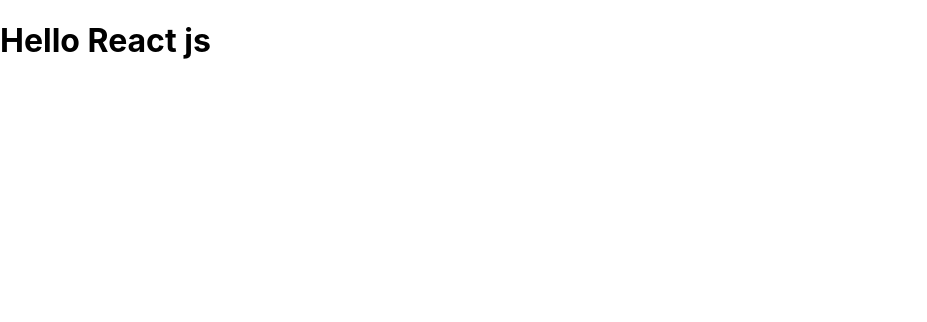
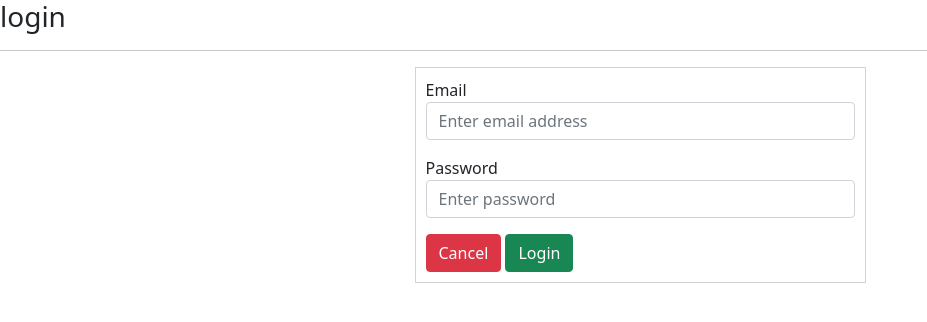
Before and after one commit to zabauk/authapi_frontend, a React (Create React App) app: page / in a window 1280 px wide. Shown: the top 322 px of the page, without its empty margins (0-927 px from the left). Built offline with nearby package versions, Linux system fonts and the light colour scheme.

Commit message:
login frontend is added

```diff
--- a/src/App.css
+++ b/src/App.css
@@ -1,38 +1,4 @@
-.App {
-  text-align: center;
+.custom-card {
+  border: 1px solid rgb(211, 211, 211);
+  padding: 10px;
 }
-
-.App-logo {
-  height: 40vmin;
-  pointer-events: none;
-}
-
-@media (prefers-reduced-motion: no-preference) {
-  .App-logo {
-    animation: App-logo-spin infinite 20s linear;
-  }
-}
-
-.App-header {
-  background-color: #282c34;
-  min-height: 100vh;
-  display: flex;
-  flex-direction: column;
-  align-items: center;
-  justify-content: center;
-  font-size: calc(10px + 2vmin);
-  color: white;
-}
-
-.App-link {
-  color: #61dafb;
-}
-
-@keyframes App-logo-spin {
-  from {
-    transform: rotate(0deg);
-  }
-  to {
-    transform: rotate(360deg);
-  }
-}
--- a/src/App.js
+++ b/src/App.js
@@ -1,8 +1,13 @@
 import './App.css';
+import Login from './components/login'
 
 function App() {
   return (
-    <h1>Hello React js</h1>
+    <div>
+      <h3>login</h3>
+      <hr />
+    <Login />
+    </div>
   );
 }
 
--- /dev/null
+++ b/src/components/login.js
@@ -0,0 +1,45 @@
+import React, {Component} from 'react'
+import 'bootstrap/dist/css/bootstrap.min.css';
+import { Button, FormGroup, Label, Input } from 'reactstrap';
+//class name
+class Login extends Component{
+    // login function
+    dologin=()=>{
+        console.log('login')
+    }
+
+   render(){
+       return(
+           <div className="container">
+               <div className="row justify-content-center">
+                    {/* start col */}
+                    <div className="col-md-5">
+                        <div className="custom-card">
+                        {/* email */}
+                        <FormGroup className="mb-3">
+                            <Label for="email">Email</Label>
+                            <Input type="email" name="email" id="email" placeholder="Enter email address" />
+                        </FormGroup>
+                        {/* end email */}
+                        {/* password */}
+                        <FormGroup className="mb-3">
+                            <Label for="password">Password</Label>
+                            <Input type="password" name="password" id="password" placeholder="Enter password" />
+                        </FormGroup>
+                        {/* end password */}
+                        {/* buttons */}
+                        <FormGroup>
+                            <Button className="btn btn-danger">Cancel</Button>&nbsp;
+                            <Button className="btn btn-success" onClick={this.dologin}>Login</Button>
+                        </FormGroup>
+                        </div>
+                    </div>
+                    {/* end col */}
+               </div>
+           </div>
+       )
+   }
+}
+
+//export
+export default Login
```
